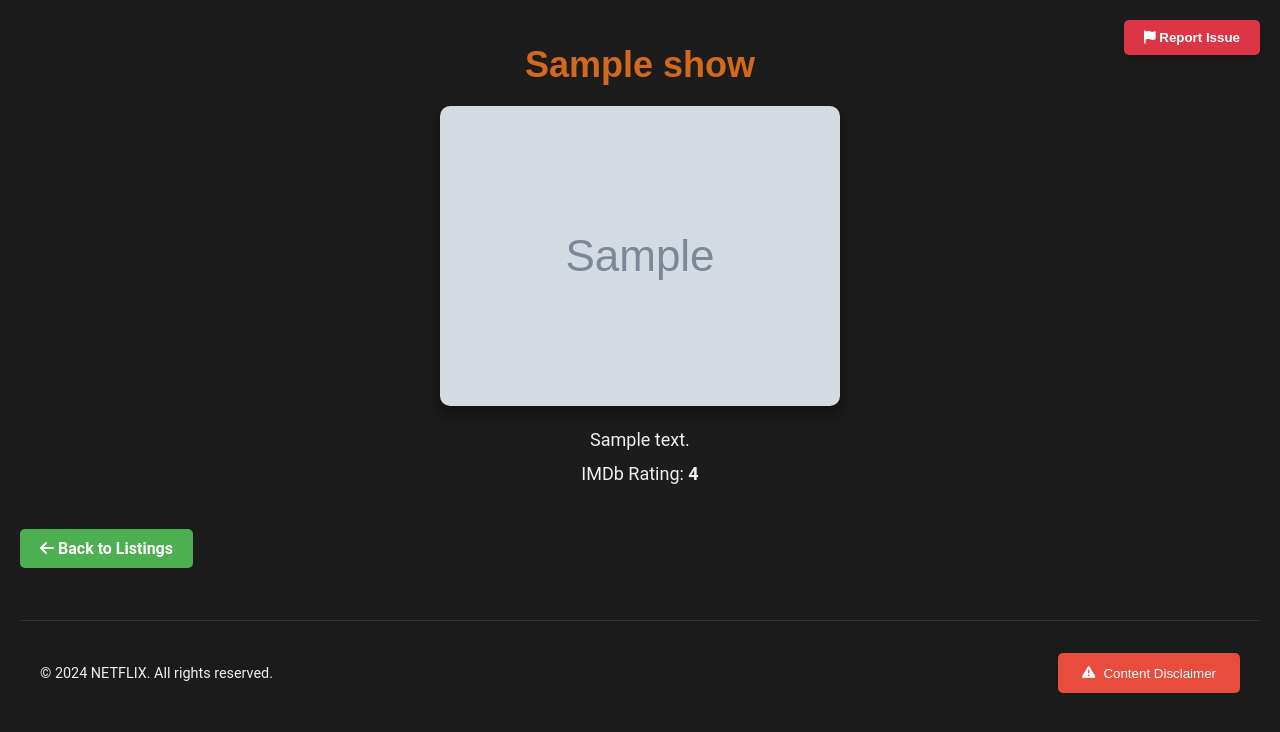
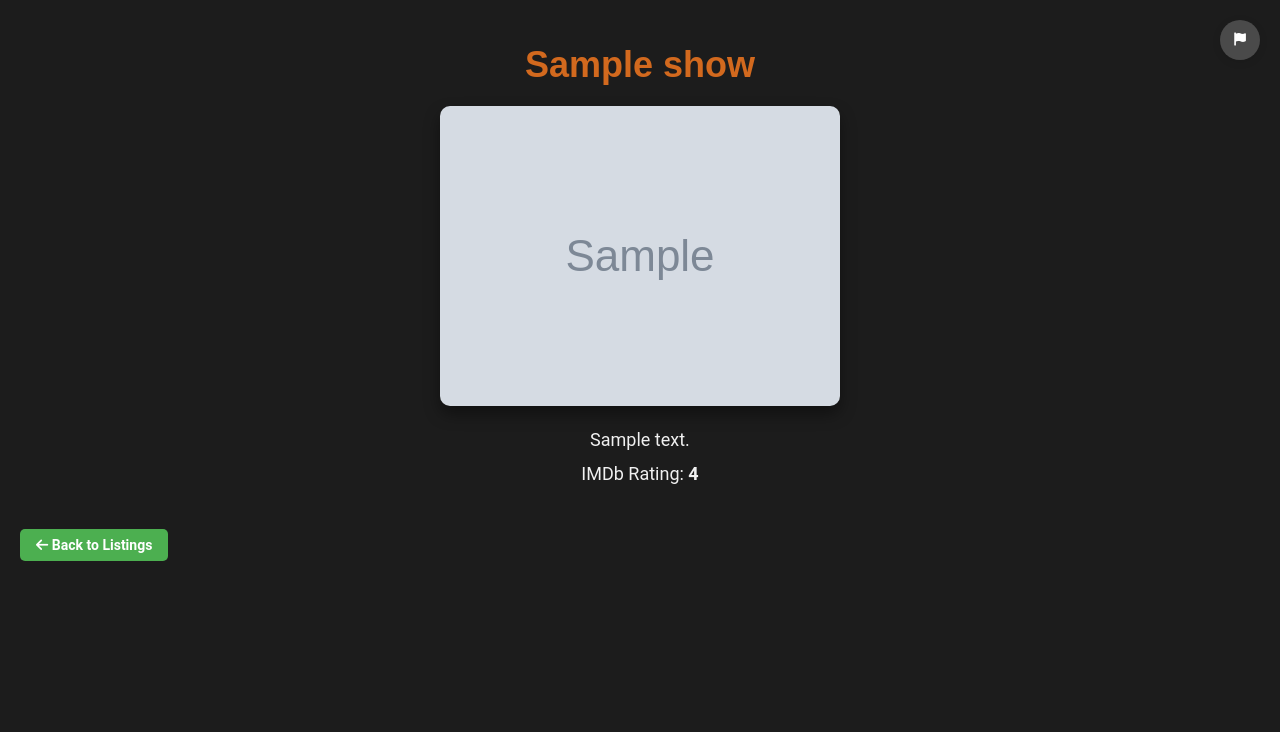
Before and after one commit to jaixmario/NetflixV1, a Flask app: template templates/show.html in a window 1280 px wide. Shown: the top 732 px of the page. Run offline with Flask 3, Linux system fonts and the light colour scheme; the template is opened without the code that fills it: most values are stand-ins (such as "Sample title", 1, 10 or a date in 2020); grey boxes marked "Sample" are stand-in pictures; some libraries are stand-ins or nearby versions.

Commit message:
improve report button and rollback from footer 😍

```diff
--- a/templates/show.html
+++ b/templates/show.html
@@ -382,98 +382,95 @@ select.link-input {
     position: fixed;
     top: 20px;
     right: 20px;
-        background-color: #dc3545; /* Professional red color */
-        color: white;
-        padding: 10px 20px;
+    background-color: #4a4a4a; /* Neutral color */
+    color: #fff;
+    padding: 10px;
     border: none;
-        border-radius: 5px;
+    border-radius: 50%;
     cursor: pointer;
-        font-weight: bold;
     transition: all 0.3s ease;
     z-index: 1000;
-        box-shadow: 0 2px 8px rgba(0, 0, 0, 0.2);
+    width: 40px;
+    height: 40px;
+    display: flex;
+    align-items: center;
+    justify-content: center;
+    box-shadow: 0 2px 8px rgba(0, 0, 0, 0.1);
 }
 
 .report-button:hover {
-        background-color: #c82333;
-        transform: translateY(-1px);
-        box-shadow: 0 4px 12px rgba(0, 0, 0, 0.3);
+    background-color: #5a5a5a;
+    transform: scale(1.05);
+}
+
+/* Toast Notification */
+.toast {
+    position: fixed;
+    bottom: 20px;
+    left: 50%;
+    transform: translateX(-50%);
+    background-color: #4CAF50;
+    color: white;
+    padding: 12px 24px;
+    border-radius: 25px;
+    display: none;
+    z-index: 1000;
+    box-shadow: 0 2px 4px rgba(0,0,0,0.2);
+    animation: slideIn 0.3s, fadeOut 0.5s 2.5s;
+}
+
+@keyframes slideIn {
+    from { bottom: -50px; opacity: 0; }
+    to { bottom: 20px; opacity: 1; }
+}
+
+@keyframes fadeOut {
+    from { opacity: 1; }
+    to { opacity: 0; }
+}
+
+/* Character Counter Adjustment */
+.char-counter {
+    color: #666;
+    font-size: 13px;
+    transition: color 0.3s ease;
+}
+
+.char-counter.near-limit {
+    color: #ff9800;
+}
+
+.char-counter.over-limit {
+    color: #f44336;
 }
 
     /* Adjust back button positioning */
     .back-button {
+    padding: 8px 16px;  /* Reduced from 10px 20px */
+    font-size: 14px;    /* Added font-size reduction */
+    margin: 20px 0;     /* Existing margin */
+    color: #fff;
+    background-color: var(--highlight-color);
+    border-radius: 5px;
+    text-decoration: none;
+    font-weight: bold;
+    transition: background-color 0.3s;
+    text-align: center;
     display: inline-block;
-        margin: 20px 0;
-        /* Remove previous margin-left */
 }
 
     /* Add to existing CSS */
 /* Add to existing CSS */
-.char-counter {
-    color: #888;
-    font-size: 14px;
-    text-align: right;
-    margin-top: 5px;
-    transition: color 0.3s ease;
-}
-.simple-footer {
-  background: #1B1B1B; /* Your specified color */
-  border-top: 1px solid rgba(255, 255, 255, 0.1); /* Subtle divider */
-  padding: 1rem 1rem; /* Reduced padding */
-  margin-top: 2rem; /* Space above footer */
-}
-
-.footer-content {
-  max-width: 1200px;
-  margin: 0 auto;
-  display: flex;
-  justify-content: space-between;
-  align-items: center;
-  gap: 1rem;
-  padding: 1rem 0; /* Internal spacing */
-}
-
-/* Keep other existing styles */
-
-.copyright {
-  color: #ecf0f1;
-  margin: 0;
-  font-size: 0.9rem;
-}
-
-.warning-button {
-  background: #e74c3c;
-  color: white;
-  border: none;
-  padding: 0.8rem 1.5rem;
-  border-radius: 5px;
-  cursor: pointer;
-  transition: all 0.3s ease;
-  display: flex;
-  align-items: center;
-  gap: 0.5rem;
-  font-weight: 500;
-}
-
-.warning-button:hover {
-  background: #c0392b;
-  transform: translateY(-2px);
-  box-shadow: 0 2px 8px rgba(0, 0, 0, 0.2);
-}
-
-@media (max-width: 768px) {
-  .footer-content {
-    flex-direction: column;
-    text-align: center;
-  }
-}
     </style>
 </head>
 <body>
     <h1>{{ show.name }}</h1>
 
     <img class="show-banner" src="{{ show.thumbnail }}" alt="{{ show.name }}">
-<button class="report-button" onclick="openReportModal()"><i class="fas fa-flag"></i> Report Issue</button>
+<button class="report-button" onclick="openReportModal()" title="Help improve our service">
+        <i class="fas fa-flag"></i>
+    </button>
+    <div id="toast" class="toast">Thank you for helping us improve! ✨</div>
     <div class="show-details">
         <p>{{ show.description }}</p>
         <p>IMDb Rating: <strong>{{ show.rating }}</strong></p>
@@ -533,12 +530,14 @@ select.link-input {
             <!-- In the report form -->
 <!-- In the report form -->
 <div class="form-group">
-    <label>Comment:</label>
         <textarea id="reportComment" class="link-input" required
-        placeholder="Describe the issue..." style="height: 100px;"
-        oninput="updateCharCounter()" maxlength="100"></textarea>
-    <div id="charCounter" style="text-align: right; color: #888; font-size: 14px; margin-top: 5px;">0/100</div>
+            placeholder="Please let us know what's wrong..."
+            style="height: 100px;"
+            oninput="updateCharCounter()"
+            maxlength="100"></textarea>
+        <div id="charCounter" class="char-counter"></div>
     </div>
+</body>
 
             <button type="submit" class="get-link-button">Submit Report</button>
         </form>
@@ -599,15 +598,6 @@ select.link-input {
             <button class="close-modal1" onclick="closeModal()">CLOSE</button>
         </div>
     </div>
-<footer class="simple-footer">
-  <div class="footer-divider"></div>
-  <div class="footer-content">
-    <p class="copyright">&copy; 2024 NETFLIX. All rights reserved.</p>
-    <button class="warning-button" onclick="window.location.href='/warning'">
-      <i class="fas fa-exclamation-triangle"></i> Content Disclaimer
-    </button>
-  </div>
-</footer>
     <script>
         function getLink(file_id, episodeNumber, episodeName) {
     // Reset file size display immediately
@@ -774,10 +764,17 @@ function submitReport(event) {
 function handleResponse(response) {
     if (!response.ok) {
         return response.json().then(err => {
-            throw new Error(err.error || 'Unknown error');
+            throw new Error(err.error || 'Something went wrong. Please try again later.');
         });
     }
-    alert('Report submitted successfully!');
+
+    // Show toast notification
+    const toast = document.getElementById('toast');
+    toast.style.display = 'block';
+    setTimeout(() => {
+        toast.style.display = 'none';
+    }, 3000);
+
     closeReportModal();
     return response.json();
 }
@@ -791,15 +788,12 @@ function updateCharCounter() {
     const textarea = document.getElementById('reportComment');
     const counter = document.getElementById('charCounter');
     const charCount = textarea.value.length;
+    const remaining = 100 - charCount;
 
-    counter.textContent = `${charCount}/100`;
-
-    // Optional: Add visual feedback when approaching limit
-    if (charCount >= 280) {
-        counter.style.color = '#ff4444';
-    } else {
-        counter.style.color = '#888';
-    }
+    counter.textContent = `${remaining} characters remaining`;
+    counter.className = 'char-counter' +
+        (remaining < 20 ? ' near-limit' : '') +
+        (remaining < 0 ? ' over-limit' : '');
 }
     </script>
 </body>
```
Also changed, not shown: templates/search_results.html (+0 -10 lines). Lines whose indentation alone changed are shown as unchanged.
